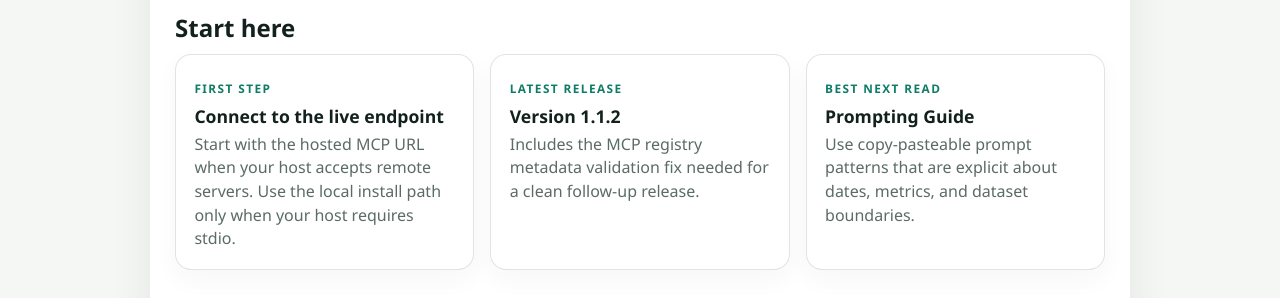
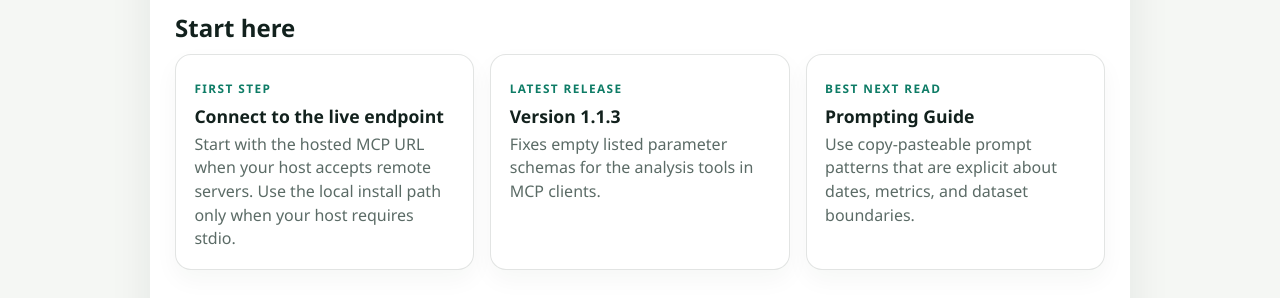
Before and after one commit to jflamb/fdic-mcp-server, a Jekyll site: the page built from docs/index.md, in a window 1280 px wide and 900 px high, scrolled down 513 px. Shown: the part 156-454 px from the top of the window. Built offline with Jekyll 4.4.1, drawn with Linux system fonts in a browser that asks for light colours.

```diff
--- a/docs/index.md
+++ b/docs/index.md
@@ -33,10 +33,10 @@ body_class: overview-page
     <h3>Connect to the live endpoint</h3>
     <p>Start with the hosted MCP URL when your host accepts remote servers. Use the local install path only when your host requires stdio.</p>
   </a>
-  <a class="card" href="{{ '/release-notes/v1.1.2/' | relative_url }}">
+  <a class="card" href="{{ '/release-notes/v1.1.3/' | relative_url }}">
     <span class="card__eyebrow">Latest Release</span>
-    <h3>Version 1.1.2</h3>
-    <p>Includes the MCP registry metadata validation fix needed for a clean follow-up release.</p>
+    <h3>Version 1.1.3</h3>
+    <p>Fixes empty listed parameter schemas for the analysis tools in MCP clients.</p>
   </a>
   <a class="card" href="{{ '/prompting-guide/' | relative_url }}">
     <span class="card__eyebrow">Best Next Read</span>
--- a/package.json
+++ b/package.json
@@ -1,6 +1,6 @@
 {
   "name": "fdic-mcp-server",
-  "version": "1.1.2",
+  "version": "1.1.3",
   "description": "MCP server for the FDIC BankFind Suite API",
   "mcpName": "io.github.jflamb/fdic-mcp-server",
   "main": "dist/server.js",
--- a/server.json
+++ b/server.json
@@ -3,12 +3,12 @@
   "name": "io.github.jflamb/fdic-mcp-server",
   "title": "FDIC BankFind MCP Server",
   "description": "Search FDIC institutions, branches, failures, and peer analysis over MCP.",
-  "version": "1.1.2",
+  "version": "1.1.3",
   "packages": [
     {
       "registryType": "npm",
       "identifier": "fdic-mcp-server",
-      "version": "1.1.2",
+      "version": "1.1.3",
       "transport": {
         "type": "stdio"
       }
```
Also changed, not shown: docs/release-notes/index.md (+1 -0 lines), docs/release-notes/v1.1.3.md (added, +29 -0 lines), tasks/todo.md (+25 -0 lines), .github/release-notes/v1.1.3.md (added), 1 other file.
